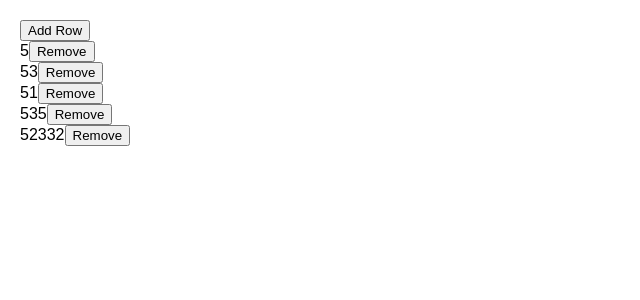
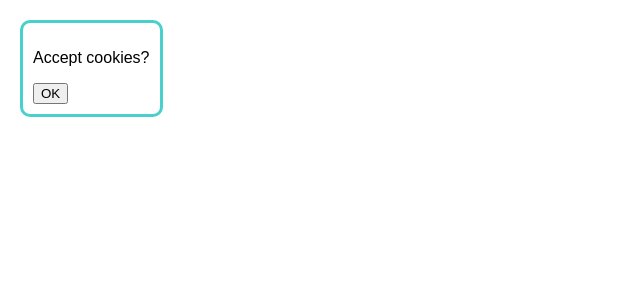
Before and after one commit to eggheadio-projects/course-boilerplate, a React (Create React App) app: page / in a window 1280 px wide. Shown: the top 300 px of the page, without its empty margins (0-640 px from the left). Built offline with nearby package versions, Linux system fonts and the light colour scheme.

Commit message:
Add appear

```diff
--- a/src/App.js
+++ b/src/App.js
@@ -2,14 +2,16 @@ import React, { Component } from 'react';
 import './App.css';
 // import TransitionAReactComponentWithTransition from './transition-a-react-component-with-rtgs-transition';
 // import TransitionAReactComponentWithCSSTransition from './transition-a-react-component-with-rtgs-csstransition';
-import TransitionListWithReactTransitionGroup from './transition-items-within-a-list-with-react-transition-group';
+// import TransitionListWithReactTransitionGroup from './transition-items-within-a-list-with-react-transition-group';
+import Appear from './show-rtg-elements-with-an-initial-transition-with-the-appear-prop';
 
 class App extends Component {
   render() {
     return (
       // <TransitionAReactComponentWithTransition />
       // <TransitionAReactComponentWithCSSTransition />
-      <TransitionListWithReactTransitionGroup />
+      // <TransitionListWithReactTransitionGroup />
+      <Appear />
     );
   }
 }
--- /dev/null
+++ b/src/show-rtg-elements-with-an-initial-transition-with-the-appear-prop/index.css
@@ -0,0 +1,39 @@
+/* .fade-enter {
+  opacity: 0;
+  max-height: 0;
+}
+
+.fade-enter-active {
+  opacity: 1;
+  max-height: 20px;
+  transition: all 5000ms;
+} */
+
+.fade-appear {
+  transform: translateY(100%);
+  opacity: 0;
+}
+
+.fade-appear-active {
+  transform: translateY(0);
+  opacity: 1;
+  transition: all 500ms;
+}
+
+.fade-exit {
+  transform: translateY(0);
+  opacity: 1;
+}
+
+.fade-exit-active {
+  transform: translateY(-100%);
+  opacity: 0;
+  transition: all 500ms;
+}
+
+.cookie-box {
+  border: 3px solid mediumturquoise;
+  border-radius: 10px;
+  padding: 10px;
+  position: absolute;
+}
--- /dev/null
+++ b/src/show-rtg-elements-with-an-initial-transition-with-the-appear-prop/index.js
@@ -0,0 +1,38 @@
+import React, { Component } from 'react';
+import { CSSTransition } from 'react-transition-group';
+import './index.css';
+
+class App extends Component {
+  state = {
+    showing: true,
+  };
+
+  toggle = () => {
+    this.setState(state => ({
+      showing: !state.showing,
+    }));
+  };
+
+  render() {
+    return (
+      <div>
+        <CSSTransition
+          in={this.state.showing}
+          timeout={500}
+          classNames="fade"
+          appear
+          unmountOnExit
+        >
+          <div className="cookie-box">
+            <p>Accept cookies?</p>
+            <button onClick={this.toggle}>
+              OK
+            </button>
+          </div>
+        </CSSTransition>
+      </div>
+    );
+  }
+}
+
+export default App;
--- a/src/transition-items-within-a-list-with-react-transition-group/index.css
+++ b/src/transition-items-within-a-list-with-react-transition-group/index.css
@@ -9,7 +9,6 @@
   transition: all 500ms;
 }
 
-
 .fade-exit {
   max-height: 20px;
   opacity: 1;
```
Lines whose indentation alone changed are shown as unchanged.
